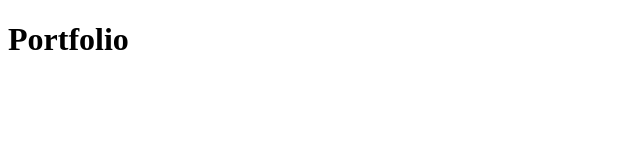
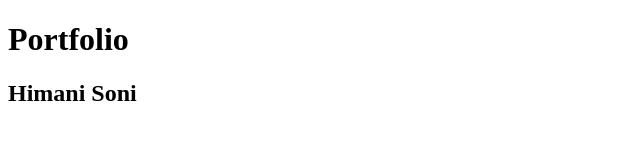
Before and after one commit to himanisoni05/Portfolio, a plain HTML site: page index.html in a window 1280 px wide. Shown: the whole page, without its empty margins (0-640 px from the left). Drawn offline with Linux system fonts and the light colour scheme.

Commit message:
Added name

```diff
--- a/index.html
+++ b/index.html
@@ -8,5 +8,6 @@
 </head>
 <body>
   <h1>Portfolio</h1>
+    <h2>Himani Soni</h2>
 </body>
 </html>
```
